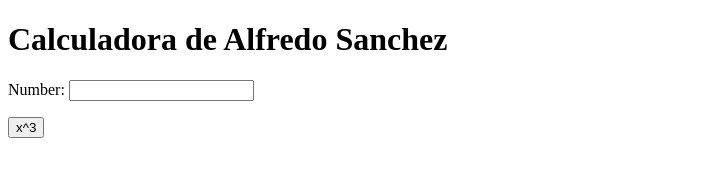
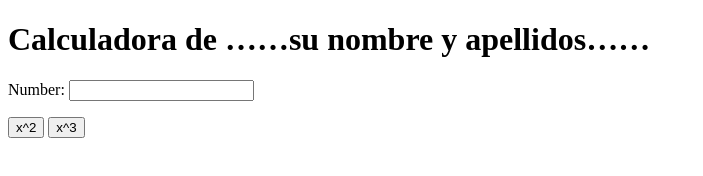
Before and after one commit to asaguado/my_calculator_2, a plain HTML site: page index.html in a window 1280 px wide. Shown: the whole page, without its empty margins (0-703 px from the left). Drawn offline with Linux system fonts and the light colour scheme.

Commit message:
x^2 button

```diff
--- a/index.html
+++ b/index.html
@@ -5,10 +5,11 @@
 		<meta charset="utf-8">
 	</head>
 	<body>
-		<h1>Calculadora de Alfredo Sanchez</h1>
+		<h1>Calculadora de ……su nombre y apellidos……</h1>
 		Number:
 		<input type="text" id="n1">
 		<p>
+			<button onclick="square()"> x^2 </button>
 			<button onclick="cube()"> x^3 </button>
 		</p>
 		<script type="text/javascript">
@@ -16,6 +17,10 @@
 				var num = document.getElementById("n1");
 				num.value = Math.pow(num.value, 3);
 			}
+			function square() {
+				var num = document.getElementById("n1");
+				num.value = Math.pow(num.value, 2);
+			}
 		</script>
 	</body>
 </html>
```
